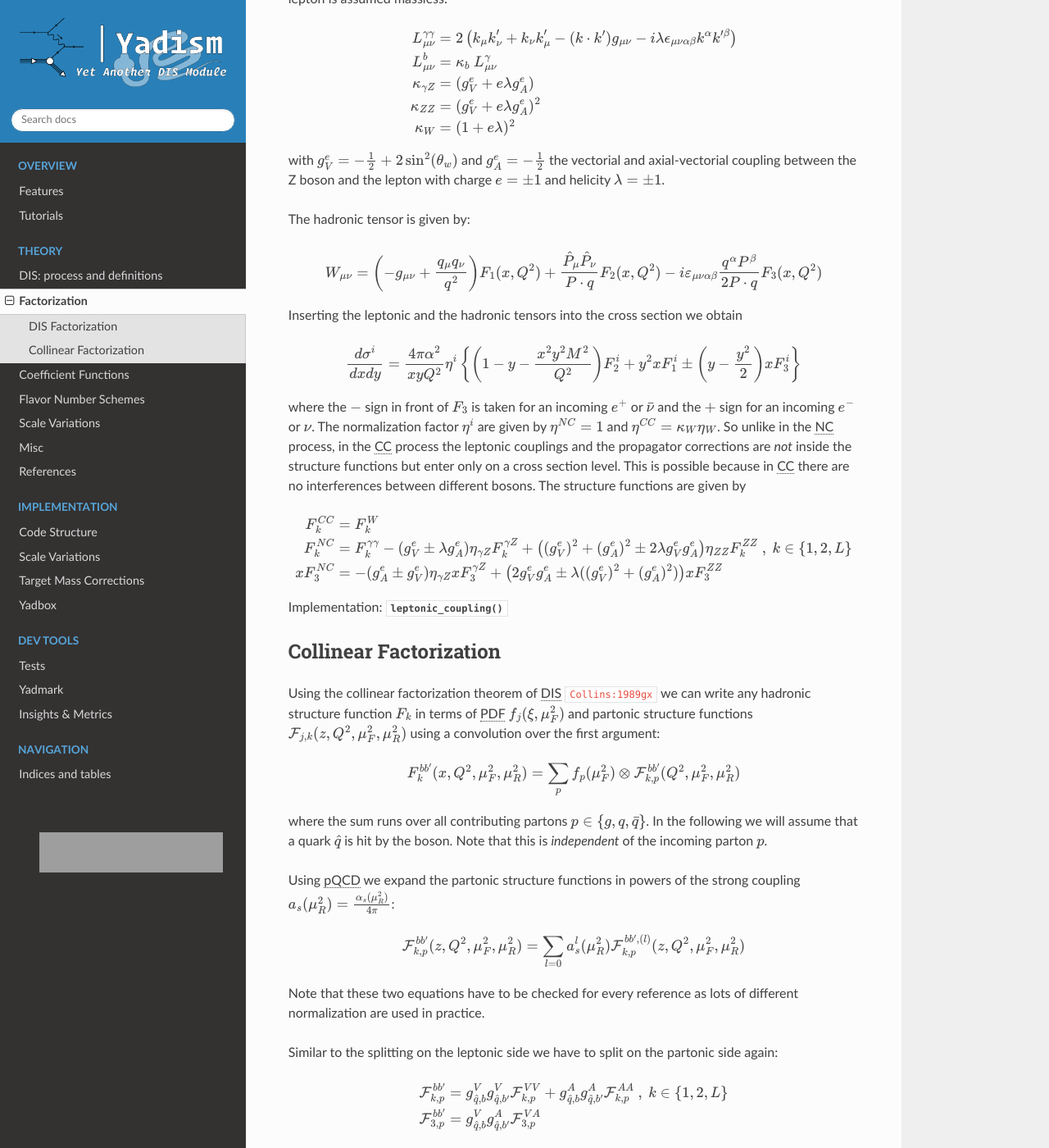
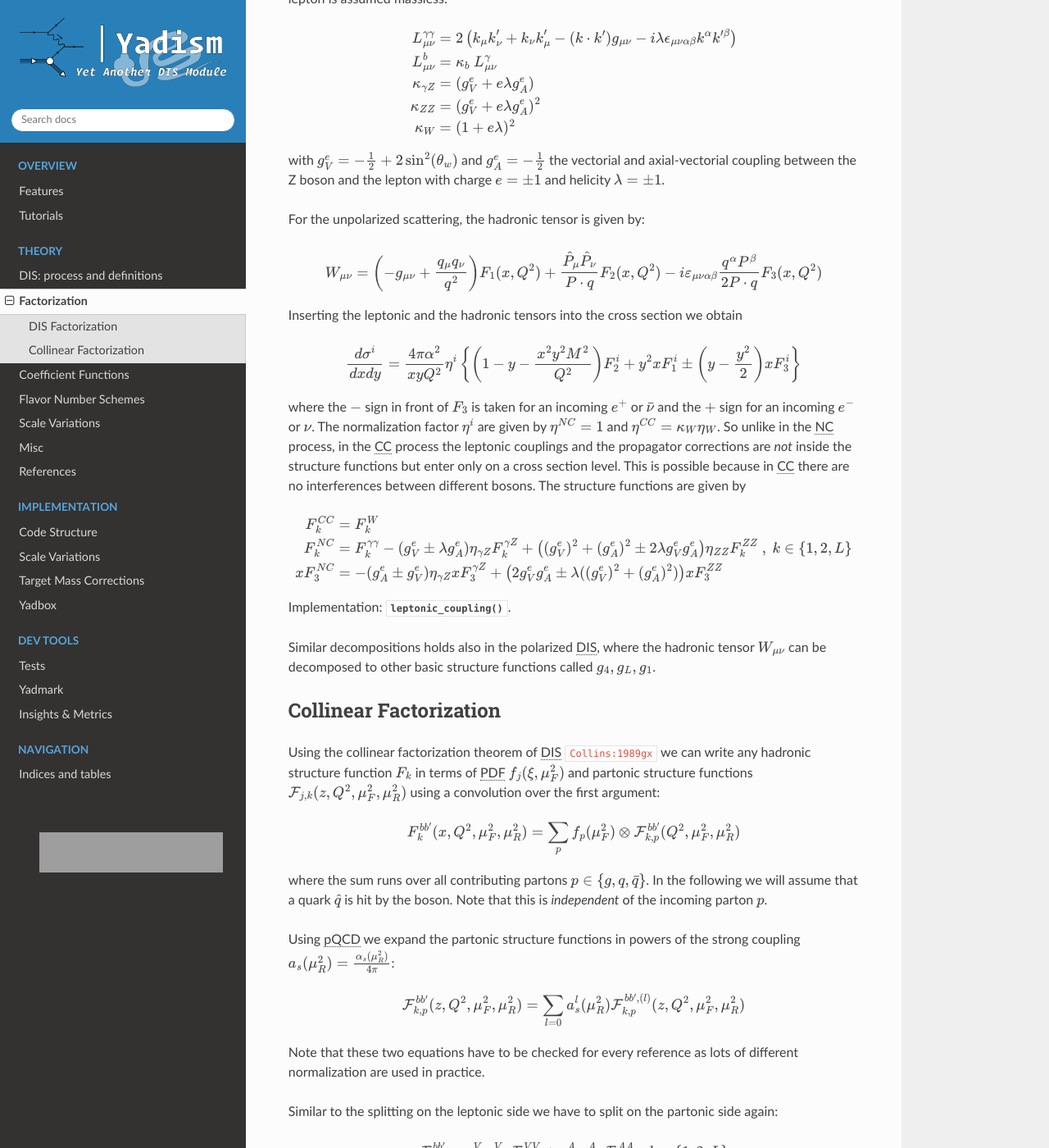
Before and after one commit to NNPDF/yadism, a Sphinx documentation site: the page built from docs/source/theory/fact.rst, in a window 1280 px wide and 1400 px high, scrolled down 1315 px. Shown: the whole window at 82% size. Built offline with Sphinx 7.4.7 and the Read the Docs theme 2.0.0, drawn with Linux system fonts in a browser that asks for light colours; pages that are not in the unit, such as notebooks, are missing from menus; cross-references to code outside the pages are shown as plain code; grey boxes are pictures that could not be loaded.

Commit message:
more on pol docs

```diff
--- a/docs/source/overview/features.rst
+++ b/docs/source/overview/features.rst
@@ -12,7 +12,10 @@
 
 - the |DIS| unpolarized :ref:`structure functions
   <theory/intro:structure function kind>`: :math:`F_2`, :math:`F_L`, and
-  :math:`F_3` (the structure function :math:`F_1` is not directly provided)
+  :math:`x F_3` (the structure function :math:`2 x F_1` is also provided)
+- the |DIS| polarized :ref:`structure functions
+  <theory/intro:structure function kind>`: :math:`g_4`, :math:`g_L`, and
+  :math:`2 x g_1` (the structure function :math:`2 x g_5` is also provided)
 - the |DIS| reduced :ref:`cross sections <theory/intro:cross sections>`
   (with various normalizations)
 
--- a/docs/source/theory/fact.rst
+++ b/docs/source/theory/fact.rst
@@ -53,7 +53,7 @@
 and axial-vectorial coupling between the Z boson and the lepton with charge :math:`e=\pm 1` and
 helicity :math:`\lambda=\pm 1`.
 
-The hadronic tensor is given by:
+For the unpolarized scattering, the hadronic tensor is given by:
 
 .. math ::
     W_{\mu\nu} = \left(-g_{\mu\nu} + \frac{q_\mu q_\nu}{q^2}\right) F_1(x,Q^2)
@@ -82,7 +82,10 @@
     F_k^{NC} &= F_k^{\gamma\gamma} - (g_V^e \pm \lambda g_A^e) \eta_{\gamma Z} F_k^{\gamma Z} + \left((g_V^e)^2 + (g_A^e)^2  \pm 2 \lambda g_V^e g_A^e \right) \eta_{ZZ} F_k^{ZZ}~,~ k\in\{1,2,L\} \\
     x F_3^{NC} &= -(g_A^e \pm g_V^e) \eta_{\gamma Z} x F_3^{\gamma Z} + \left(2g_V^e g_A^e \pm \lambda((g_V^e)^2 + (g_A^e)^2)\right) x F_3^{ZZ}
 
-Implementation: :meth:`~yadism.coupling_constants.CouplingConstants.leptonic_coupling`
+Implementation: :meth:`~yadism.coupling_constants.CouplingConstants.leptonic_coupling`.
+
+Similar decompositions holds also in the polarized |DIS|, where the hadronic tensor :math:`W_{\mu\nu}`
+can be decomposed to other basic structure functions called :math:`g_4,g_L,g_1`.
 
 Collinear Factorization
 -----------------------
--- a/docs/source/theory/intro.rst
+++ b/docs/source/theory/intro.rst
@@ -89,13 +89,13 @@
 
 .. math ::
 
-  F_2,~ F_L = F_2 - 2xF_1,~ xF_3
+  F_2,~F_L = F_2 - 2xF_1,~xF_3
 
 while their counter parts for the polarized case are:
 
 .. math ::
 
-  g_4,~ g_L = g_4 - 2xg_5,~ 2xg_1
+  g_4,~g_L = g_4 - 2xg_5,~2xg_1
 
 The reasons to chose such basis are:
 
```
Also changed, not shown: other parts of docs/source/theory/intro.rst (+1 -1 lines).
